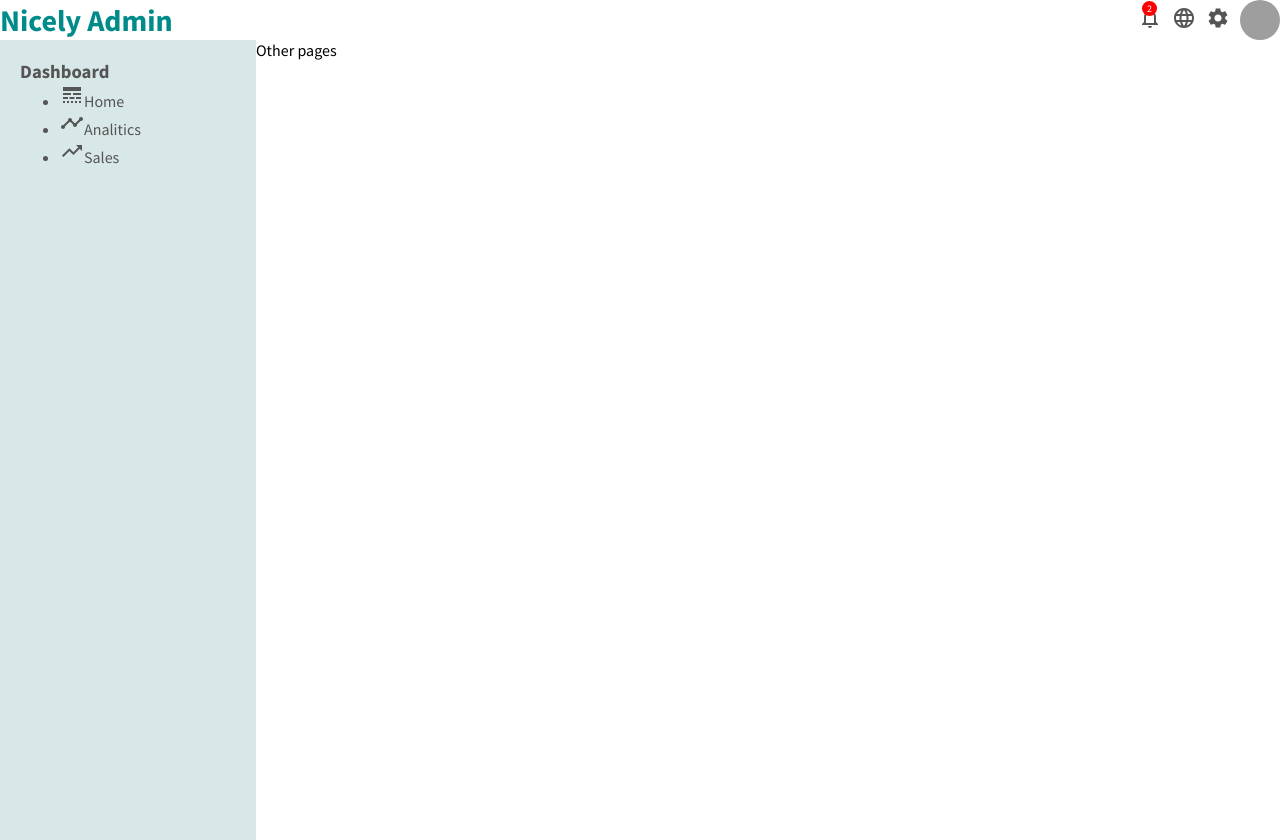
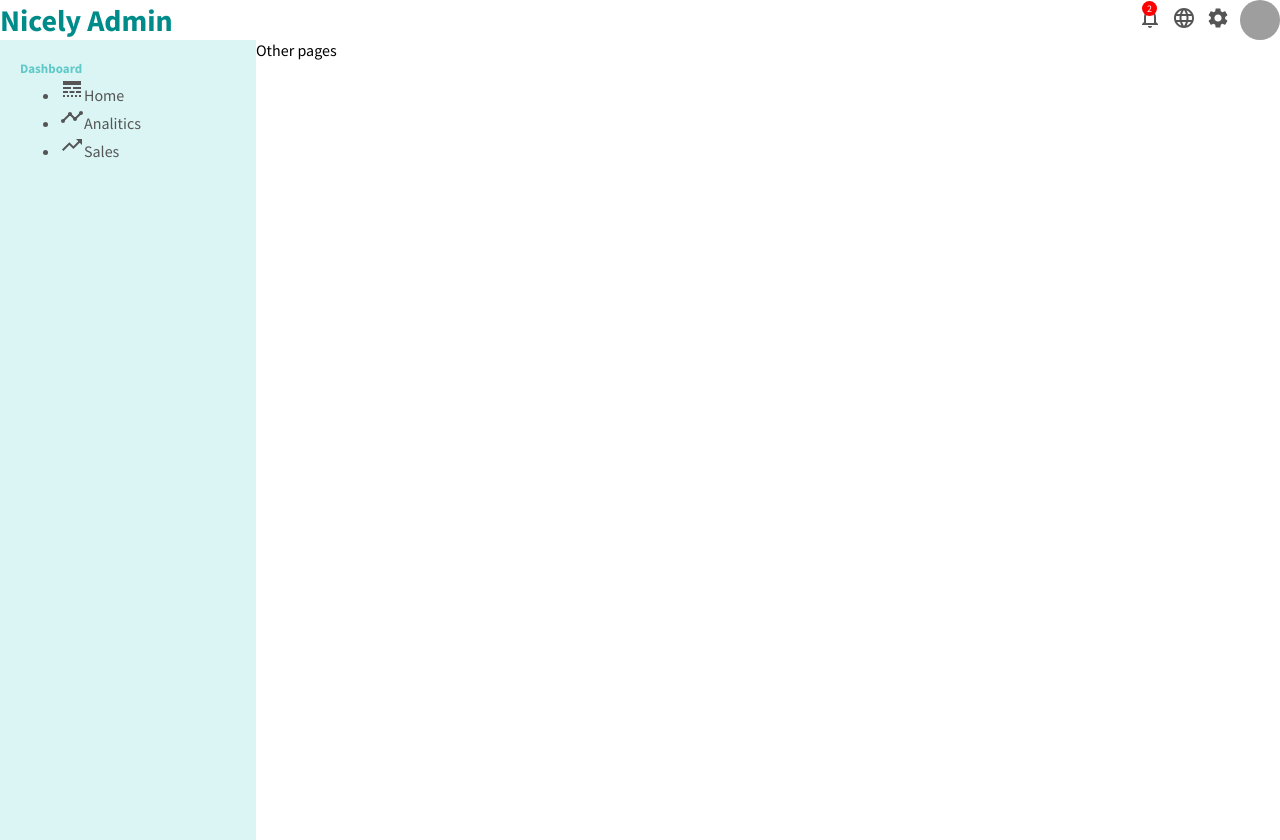
Before and after one commit to AlpayGencSoftware/nicelyadmin, a React (Create React App) app: page / in a window 1280 px wide. Built offline with nearby package versions, Linux system fonts and the light colour scheme; grey boxes are pictures that could not be loaded.

Commit message:
Sidebar css was uploaded

```diff
--- a/src/components/sidebar/sidebar.css
+++ b/src/components/sidebar/sidebar.css
@@ -1,7 +1,7 @@
 .sidebar{
     flex: 1;
     height: 100vh;
-    background-color: rgb(216, 231, 231);
+    background-color: rgb(219, 245, 245);
     position: sticky;
     top: 50px;
 }
@@ -9,3 +9,10 @@
     padding: 20px;
     color: #555;
 }
+.sidebarMenu{
+    margin-bottom: 10px;
+}
+.sidebarTitle{
+    font-size: 13px;
+    color: rgb(98, 201, 201);
+}
```
